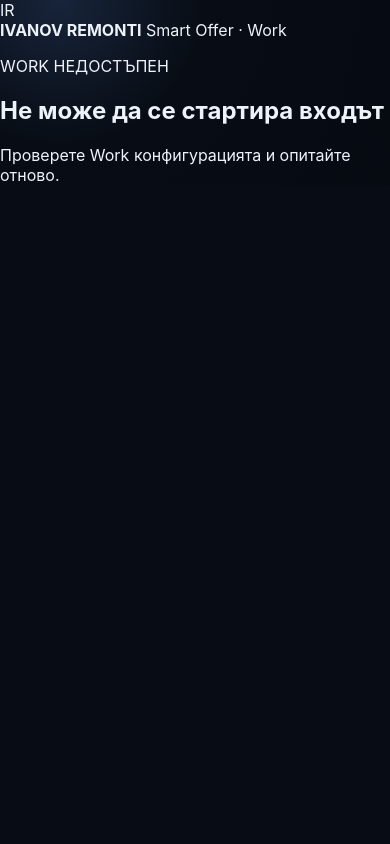
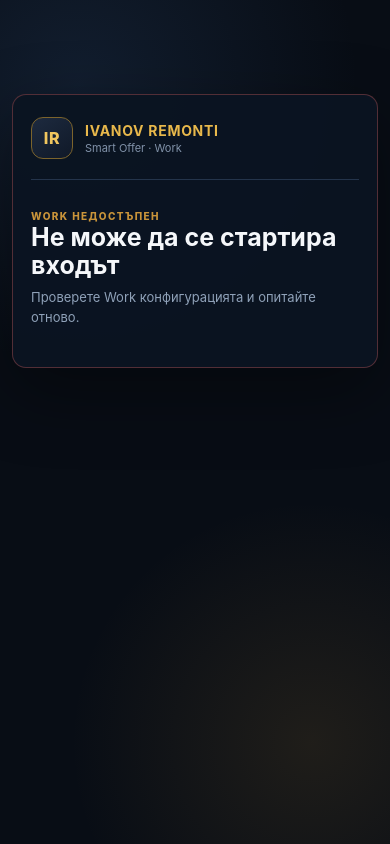
Before and after one commit to Traqnivanov/ivanov-remonti-3d, a website built with Vite: page apps/work/index.html in a window 390 px wide. Built offline with nearby package versions, Linux system fonts and the light colour scheme; no server answers.

Commit message:
style: add responsive private Work login

```diff
--- a/apps/work/src/styles.css
+++ b/apps/work/src/styles.css
@@ -424,3 +424,184 @@ input[type="number"] {
   color: #e8eef7;
   font-size: 12px;
 }
+
+
+/* Private Work sign-in */
+.work-login-shell {
+  min-height: 100vh;
+  display: grid;
+  place-items: center;
+  padding: 32px 20px;
+  background:
+    radial-gradient(circle at 20% 10%, rgba(43, 73, 114, .28), transparent 34%),
+    radial-gradient(circle at 80% 88%, rgba(201, 148, 58, .12), transparent 30%),
+    #080d15;
+}
+
+.work-login-card {
+  width: min(100%, 430px);
+  padding: 28px;
+  border: 1px solid rgba(201, 148, 58, .28);
+  border-radius: 18px;
+  background: rgba(11, 20, 34, .96);
+  box-shadow: 0 24px 70px rgba(0, 0, 0, .38);
+}
+
+.work-login-card--error {
+  border-color: rgba(200, 91, 91, .38);
+}
+
+.work-login-brand {
+  display: flex;
+  align-items: center;
+  gap: 12px;
+  padding-bottom: 20px;
+  border-bottom: 1px solid #24344b;
+}
+
+.work-login-brand > div {
+  display: grid;
+  gap: 2px;
+}
+
+.work-login-brand strong {
+  color: #e8b84b;
+  font-size: 14px;
+  letter-spacing: .05em;
+}
+
+.work-login-brand span:not(.work-login-mark) {
+  color: #8192a9;
+  font-size: 11px;
+}
+
+.work-login-mark {
+  display: grid;
+  place-items: center;
+  width: 42px;
+  height: 42px;
+  flex: 0 0 42px;
+  border: 1px solid #7c642c;
+  border-radius: 12px;
+  background: linear-gradient(145deg, #1d2a3f, #101928);
+  color: #f1c65e;
+  font-weight: 850;
+  letter-spacing: .04em;
+}
+
+.work-login-heading {
+  padding: 24px 0 20px;
+}
+
+.work-login-kicker {
+  margin: 0 0 7px;
+  color: #c9943a !important;
+  font-size: 10px !important;
+  font-weight: 800;
+  letter-spacing: .14em;
+}
+
+.work-login-heading h1 {
+  margin: 0;
+  color: #f5f7fa;
+  font-size: 28px;
+  line-height: 1.1;
+}
+
+.work-login-heading p {
+  margin: 9px 0 0;
+  color: #8fa1b8;
+  font-size: 13px;
+  line-height: 1.5;
+}
+
+.work-login-form {
+  display: grid;
+  gap: 14px;
+}
+
+.work-login-form label {
+  gap: 7px;
+  color: #c5d0de;
+  font-size: 12px;
+  font-weight: 650;
+}
+
+.work-login-form input {
+  width: 100%;
+  min-height: 44px;
+  border: 1px solid #34465f;
+  border-radius: 9px;
+  outline: none;
+  background: #09111d;
+  color: #f4f7fb;
+  padding: 10px 12px;
+}
+
+.work-login-form input:focus {
+  border-color: #c9943a;
+  box-shadow: 0 0 0 3px rgba(201, 148, 58, .12);
+}
+
+.work-login-submit {
+  width: 100%;
+  min-height: 44px;
+  margin-top: 2px;
+}
+
+.work-login-submit:disabled {
+  cursor: wait;
+  opacity: .66;
+}
+
+.work-login-status {
+  min-height: 18px;
+  margin: 0;
+  color: #8fa1b8;
+  font-size: 12px;
+  line-height: 1.45;
+}
+
+.work-login-status[data-state="error"] {
+  color: #f0a7a7;
+}
+
+.work-login-status[data-state="progress"] {
+  color: #d4c08b;
+}
+
+.work-login-footnote {
+  margin: 20px 0 0;
+  padding-top: 16px;
+  border-top: 1px solid #24344b;
+  color: #6f819a;
+  font-size: 11px;
+  line-height: 1.5;
+}
+
+@media (max-width: 680px) {
+  .work-login-shell {
+    align-items: start;
+    padding: 18px 12px;
+  }
+
+  .work-login-card {
+    width: 100%;
+    margin-top: min(12vh, 76px);
+    padding: 22px 18px;
+    border-radius: 14px;
+  }
+
+  .work-login-heading {
+    padding: 20px 0 18px;
+  }
+
+  .work-login-heading h1 {
+    font-size: 25px;
+  }
+
+  .work-login-form input,
+  .work-login-submit {
+    min-height: 46px;
+  }
+}
```
